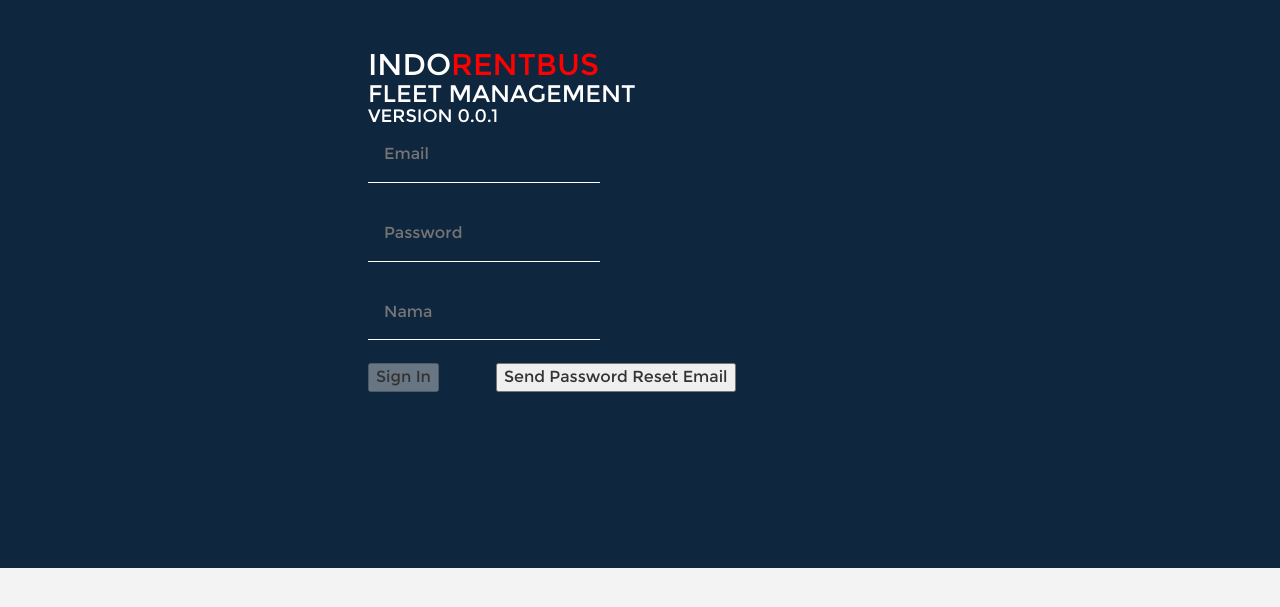
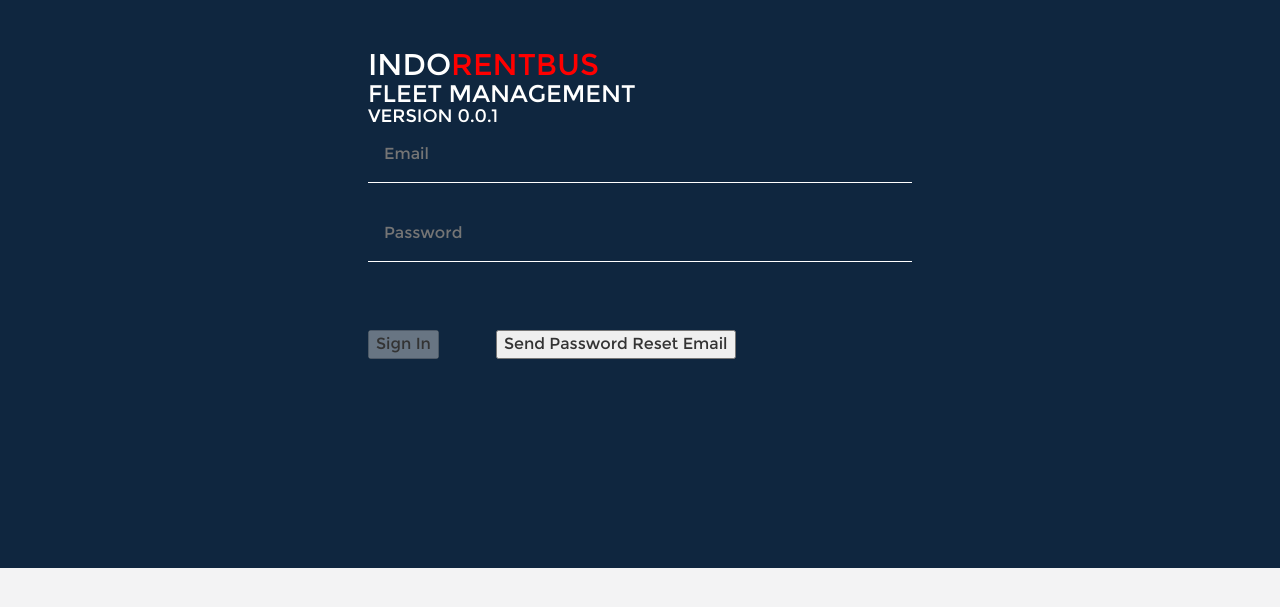
Before and after one commit to kemtol/indorentbus, a Jekyll site: the page built from index.html, in a window 1280 px wide. Shown: the top 607 px of the page. Built offline with Jekyll 4.4.1, drawn with Linux system fonts in a browser that asks for light colours; nearby versions of some CDN libraries; Markdown is read by kramdown in place of the engine named in the settings; comment, search, counter and statistics services are not loaded.

Commit message:
Update index.html

```diff
--- a/index.html
+++ b/index.html
@@ -7,11 +7,11 @@ title: INDORENTBUS FMS
 <h4>VERSION 0.0.1</h4>
 <div id="page-login">
 	<!-- Container for the demo -->
-	<input style="display:inline;width:auto;" type="text" id="email" name="email" placeholder="Email"/>
+	<input type="text" id="email" name="email" placeholder="Email"/>
 	<br/><br/>
-	<input style="display:inline;width:auto;" type="password" id="password" name="password" placeholder="Password"/>
+	<input type="password" id="password" name="password" placeholder="Password"/>
 	<br/><br/>
-	<input class="for-signup" style="display:inline;width:auto;" type="text" id="name" name="name" placeholder="Nama"/>
+	<input class="for-signup" type="text" id="name" name="name" placeholder="Nama"/>
 	<br/><br/>
 	<button disabled id="quickstart-sign-in" name="signin">Sign In</button>
 	&nbsp;&nbsp;&nbsp;
```
